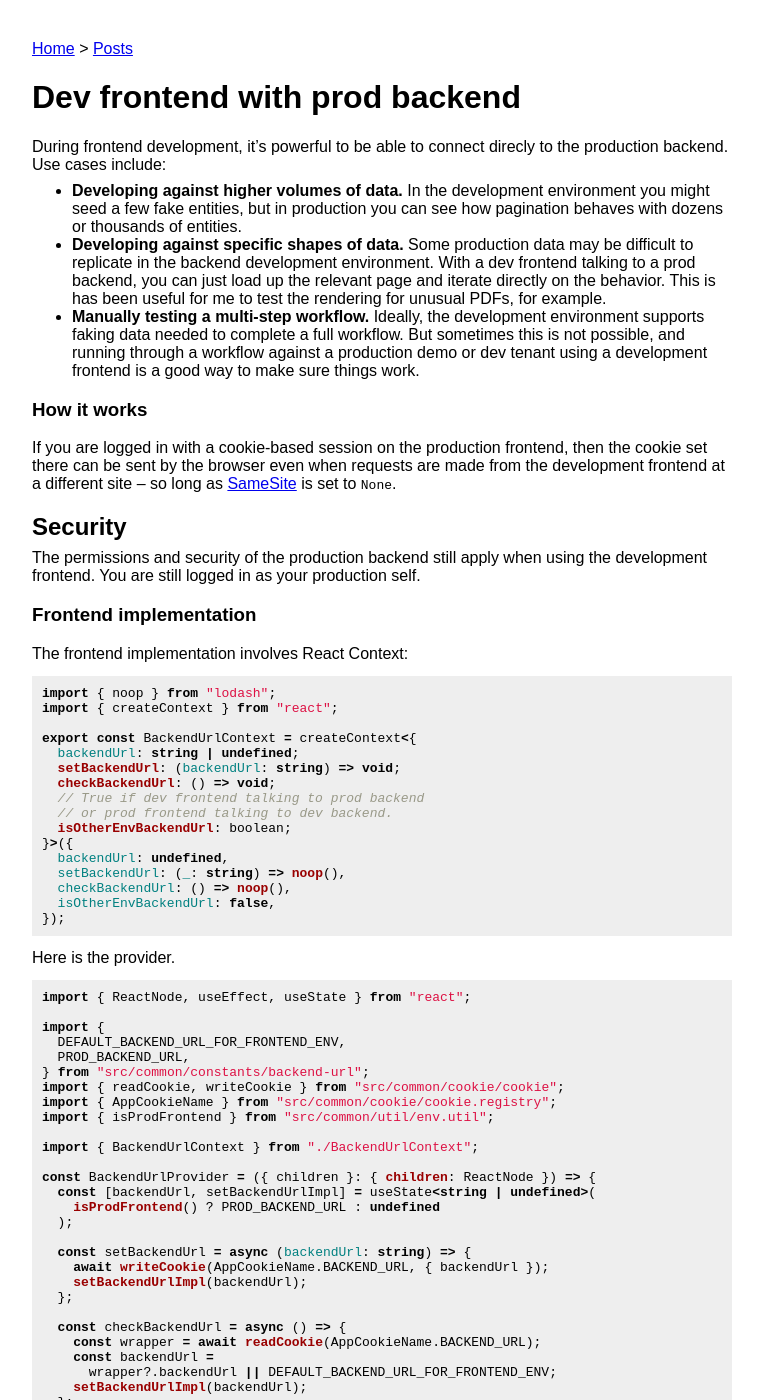
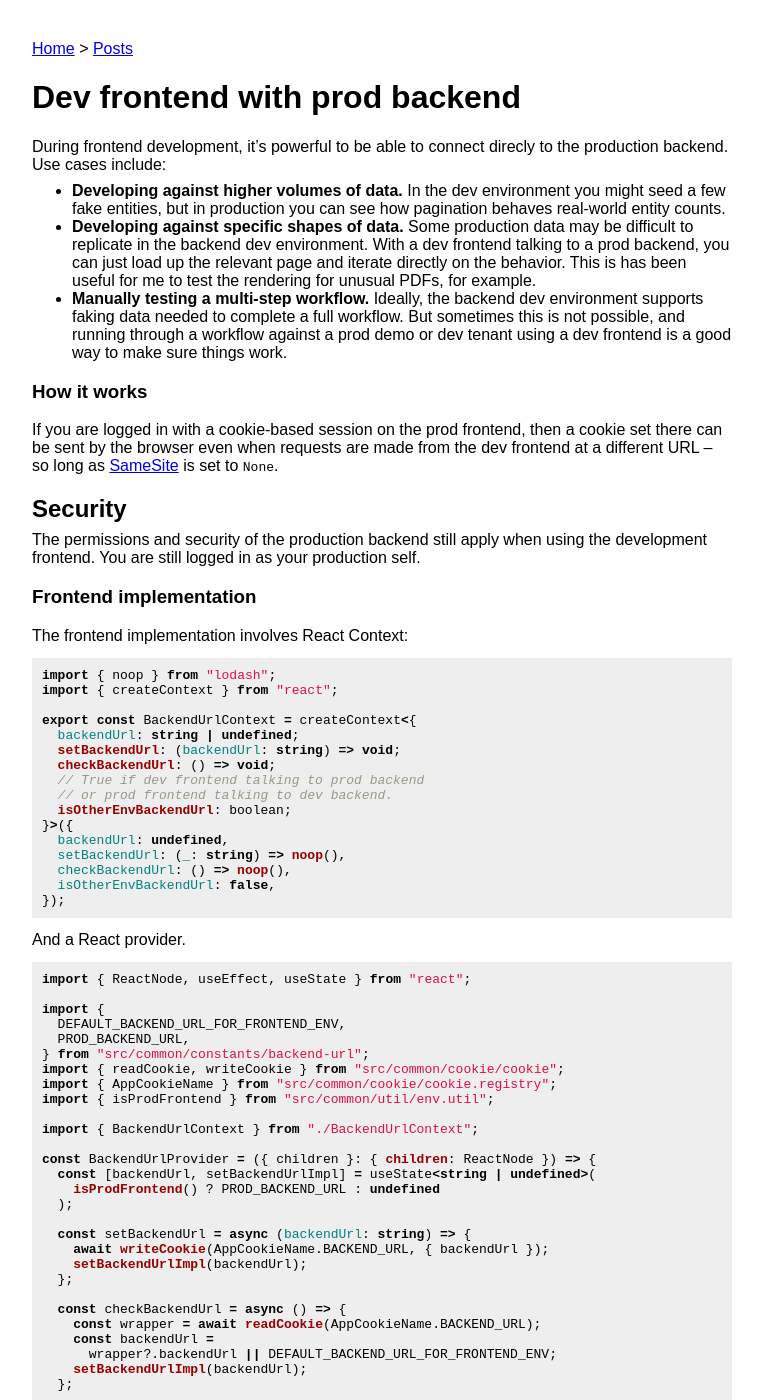
Before and after one commit to maxh/maxheinritz.com, a Jekyll site: the page built from _posts/2022-08-14-dev-frontend-prod-backend.md, in a window 1280 px wide and 1400 px high. Shown: the whole window, without its empty margins (108-871 px from the left). Built offline with Jekyll 4.4.1, drawn with Linux system fonts in a browser that asks for light colours; some of the changed text lies outside the part shown.

Commit message:
dev frontend prod backend

````diff
--- a/_posts/2022-08-14-dev-frontend-prod-backend.md
+++ b/_posts/2022-08-14-dev-frontend-prod-backend.md
@@ -6,13 +6,13 @@ tags: ["software patterns", "frontend"]
 
 During frontend development, it's powerful to be able to connect direcly to the production backend. Use cases include:
 
-- **Developing against higher volumes of data.** In the development environment you might seed a few fake entities, but in production you can see how pagination behaves with dozens or thousands of entities.
-- **Developing against specific shapes of data.** Some production data may be difficult to replicate in the backend development environment. With a dev frontend talking to a prod backend, you can just load up the relevant page and iterate directly on the behavior. This is has been useful for me to test the rendering for unusual PDFs, for example.
-- **Manually testing a multi-step workflow.** Ideally, the development environment supports faking data needed to complete a full workflow. But sometimes this is not possible, and running through a workflow against a production demo or dev tenant using a development frontend is a good way to make sure things work.
+- **Developing against higher volumes of data.** In the dev environment you might seed a few fake entities, but in production you can see how pagination behaves real-world entity counts.
+- **Developing against specific shapes of data.** Some production data may be difficult to replicate in the backend dev environment. With a dev frontend talking to a prod backend, you can just load up the relevant page and iterate directly on the behavior. This is has been useful for me to test the rendering for unusual PDFs, for example.
+- **Manually testing a multi-step workflow.** Ideally, the backend dev environment supports faking data needed to complete a full workflow. But sometimes this is not possible, and running through a workflow against a prod demo or dev tenant using a dev frontend is a good way to make sure things work.
 
 ### How it works
 
-If you are logged in with a cookie-based session on the production frontend, then the cookie set there can be sent by the browser even when requests are made from the development frontend at a different site -- so long as [SameSite](https://developer.mozilla.org/en-US/docs/Web/HTTP/Headers/Set-Cookie/SameSite) is set to `None`.
+If you are logged in with a cookie-based session on the prod frontend, then a cookie set there can be sent by the browser even when requests are made from the dev frontend at a different URL -- so long as [SameSite](https://developer.mozilla.org/en-US/docs/Web/HTTP/Headers/Set-Cookie/SameSite) is set to `None`.
 
 ## Security
 
@@ -41,7 +41,7 @@ export const BackendUrlContext = createContext<{
 });
 ```
 
-Here is the provider.
+And a React provider.
 
 ```tsx
 import { ReactNode, useEffect, useState } from "react";
````
Also changed, not shown: other parts of _posts/2022-08-14-dev-frontend-prod-backend.md (+2 -0 lines).
